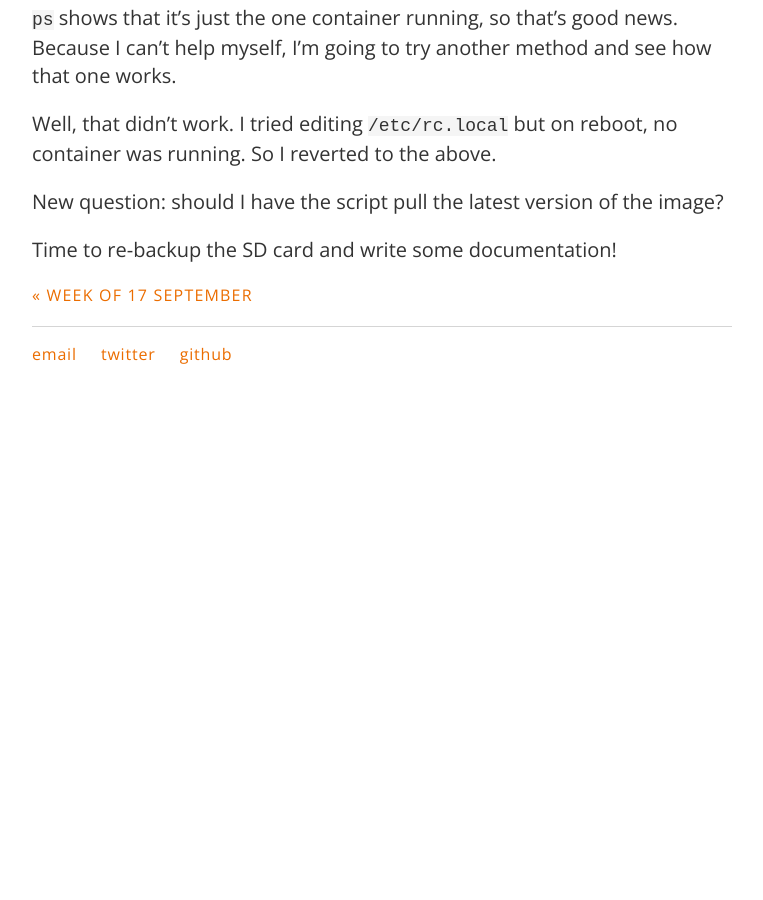
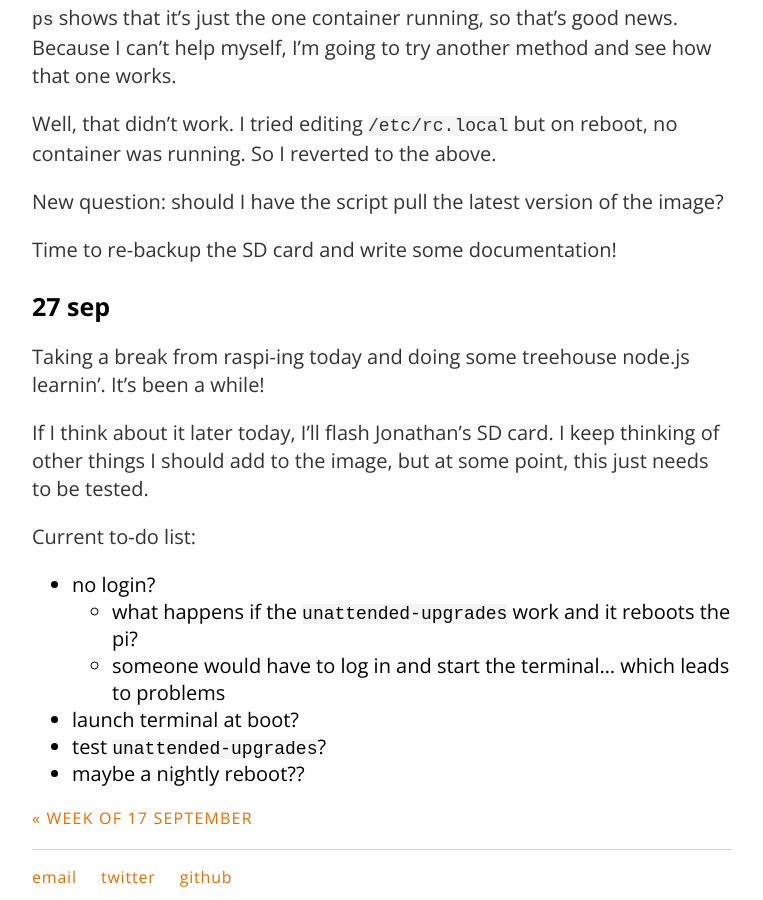
Before and after one commit to carylwyatt/carylwyatt.github.io, a Jekyll site: the page built from _posts/2018-09-24-week-of-24-sep.md, in a window 1280 px wide and 900 px high, scrolled down 2983 px. Shown: the whole window, without its empty margins (258-1021 px from the left). Built offline with Jekyll 4.4.1, drawn with Linux system fonts in a browser that asks for light colours; before the commit the page ends 3388 px from its top, so only the background shows below that.

Commit message:
27 sep post

```diff
--- a/_posts/2018-09-24-week-of-24-sep.md
+++ b/_posts/2018-09-24-week-of-24-sep.md
@@ -83,3 +83,17 @@ Well, that didn't work. I tried editing `/etc/rc.local` but on reboot, no contai
 New question: should I have the script pull the latest version of the image?
 
 Time to re-backup the SD card and write some documentation!
+
+### 27 sep
+
+Taking a break from raspi-ing today and doing some treehouse node.js learnin'. It's been a while!
+
+If I think about it later today, I'll flash Jonathan's SD card. I keep thinking of other things I should add to the image, but at some point, this just needs to be tested.
+
+Current to-do list:
+- no login?
+  - what happens if the `unattended-upgrades` work and it reboots the pi?
+  - someone would have to log in and start the terminal... which leads to problems
+- launch terminal at boot?
+- test `unattended-upgrades`?
+- maybe a nightly reboot??
```
